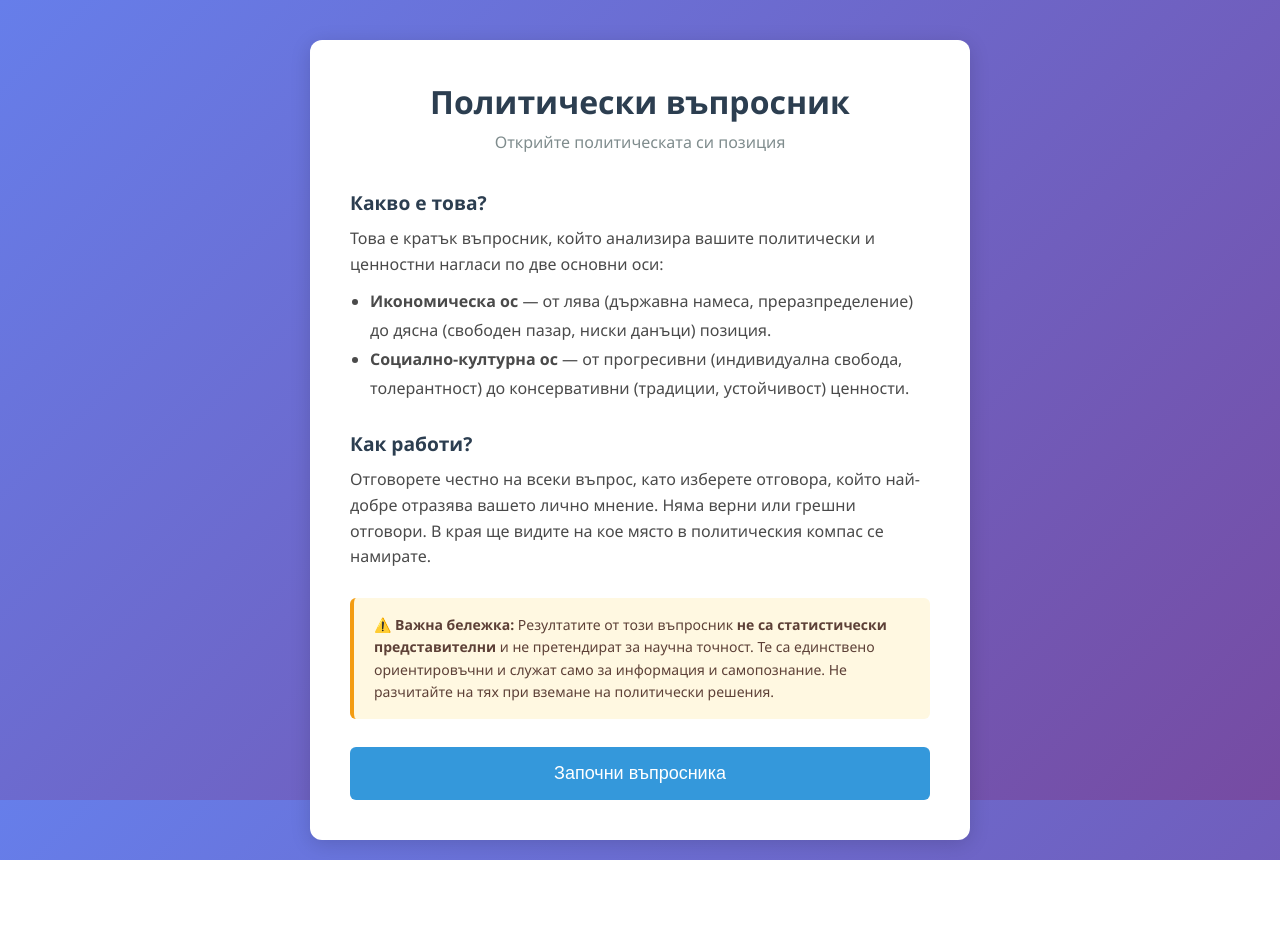
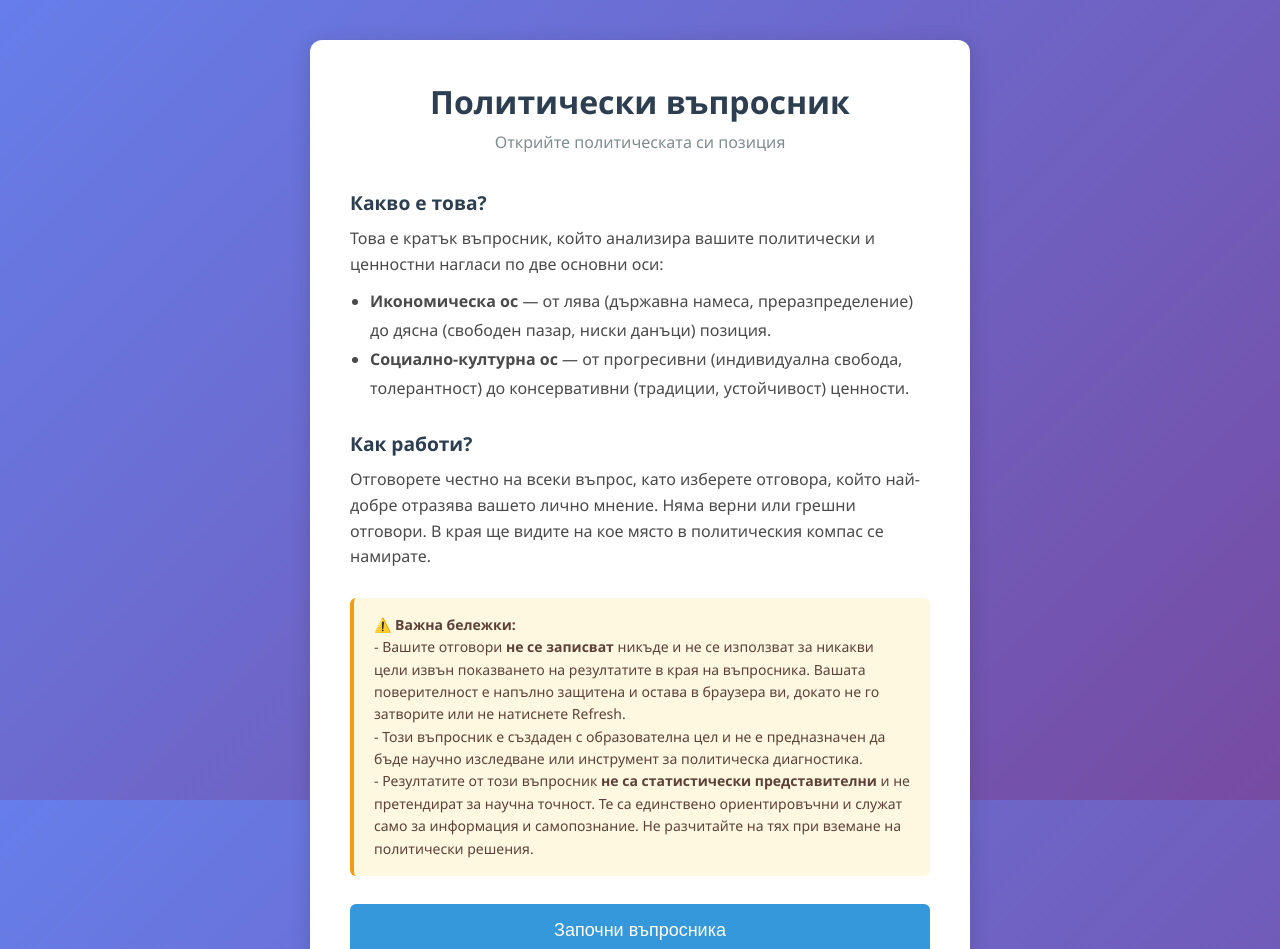
Before and after one commit to MiroJ/political-views, an Angular app in the folder political-views/: page /#/home in a window 1280 px wide. Before the commit this address led to /home. Shown: the top 949 px of the page. Before the commit the page ends 860 px from the top, so only its background shows below. Built offline with nearby package versions, Linux system fonts and the light colour scheme.

Commit message:
Add hash routing.

```diff
--- a/political-views/src/app/app.config.ts
+++ b/political-views/src/app/app.config.ts
@@ -1,5 +1,5 @@
 import { ApplicationConfig, provideBrowserGlobalErrorListeners } from '@angular/core';
-import { provideRouter } from '@angular/router';
+import { provideRouter, withHashLocation } from '@angular/router';
 import { provideHttpClient } from '@angular/common/http';
 
 import { routes } from './app.routes';
@@ -7,7 +7,7 @@ import { routes } from './app.routes';
 export const appConfig: ApplicationConfig = {
     providers: [
         provideBrowserGlobalErrorListeners(),
-        provideRouter(routes),
+        provideRouter(routes, withHashLocation()),
         provideHttpClient()
     ]
 };
--- a/political-views/src/app/home/home.html
+++ b/political-views/src/app/home/home.html
@@ -33,10 +33,21 @@
         </div>
 
         <div class="disclaimer-box">
-            <strong>⚠️ Важна бележка:</strong> Резултатите от този въпросник
-            <strong>не са статистически представителни</strong> и не претендират за научна
-            точност. Те са единствено ориентировъчни и служат само за информация и
-            самопознание. Не разчитайте на тях при вземане на политически решения.
+            <strong>⚠️ Важна бележки:</strong>
+            <p>
+                - Вашите отговори <strong>не се записват</strong> никъде и не се използват за никакви цели извън
+                показването на резултатите в края на въпросника. Вашата поверителност е напълно
+                защитена и остава в браузера ви, докато не го затворите или не натиснете Refresh.
+            </p>
+            <p>
+                - Този въпросник е създаден с образователна цел и не е предназначен да бъде
+                научно изследване или инструмент за политическа диагностика.
+            </p>
+            <p>
+                - Резултатите от този въпросник <strong>не са статистически представителни</strong>
+                и не претендират за научна точност. Те са единствено ориентировъчни и служат само за информация и
+                самопознание. Не разчитайте на тях при вземане на политически решения.
+            </p>
         </div>
 
         <button class="btn btn-primary btn-start" (click)="start()">
```
